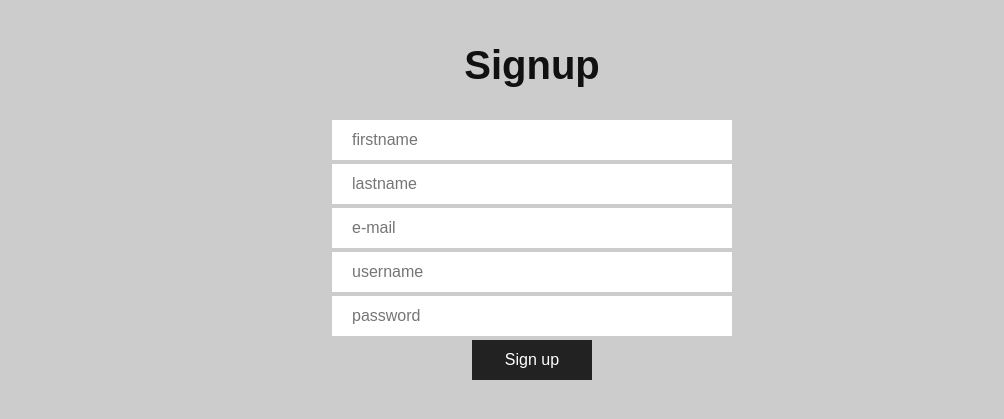
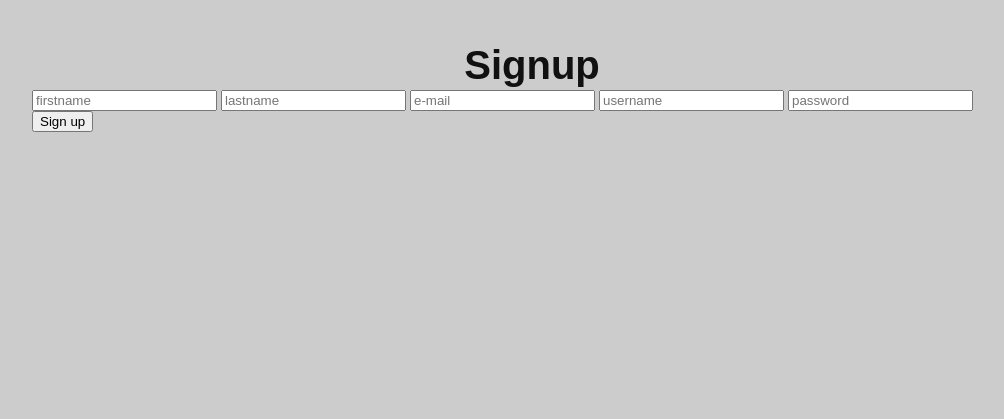
Before and after one commit to akd-1114/loginsystem, a PHP site: page /signup.php in a window 1280 px wide. Shown: the part 100-519 px from the top of the page, without its empty margins (108-1112 px from the left). Run offline with PHP 8.4, Linux system fonts and the light colour scheme.

Commit message:
added some changes

```diff
--- a/signup.php
+++ b/signup.php
@@ -4,7 +4,7 @@
 <section class="main-container">
   <div class="main-wrapper">
      <h2>Signup</h2>
-       <form class="signup-form" action="signup.inc.php" method="POST">
+       <form /*class="signup-form"*/ action="signup.inc.php" method="POST">
            <input type="text" name="first" placeholder="firstname">
            <input type="text" name="last" placeholder="lastname">
            <input type="text" name="email" placeholder="e-mail">
```
